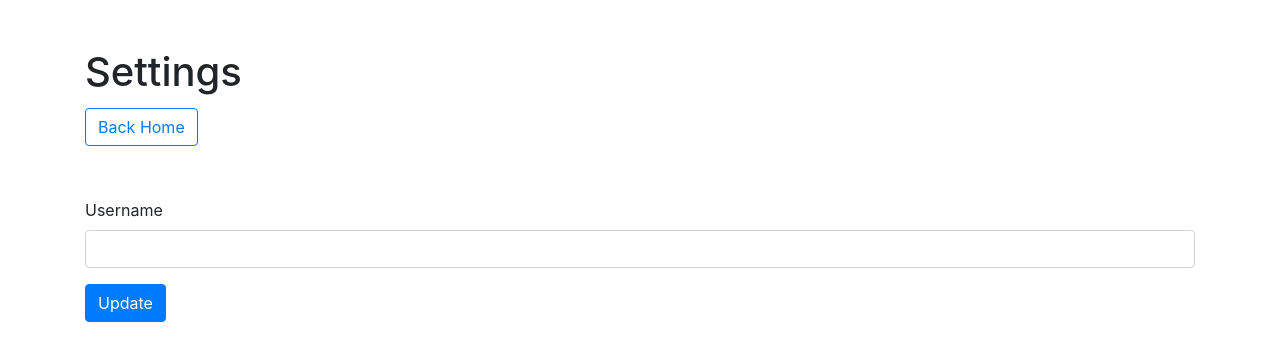
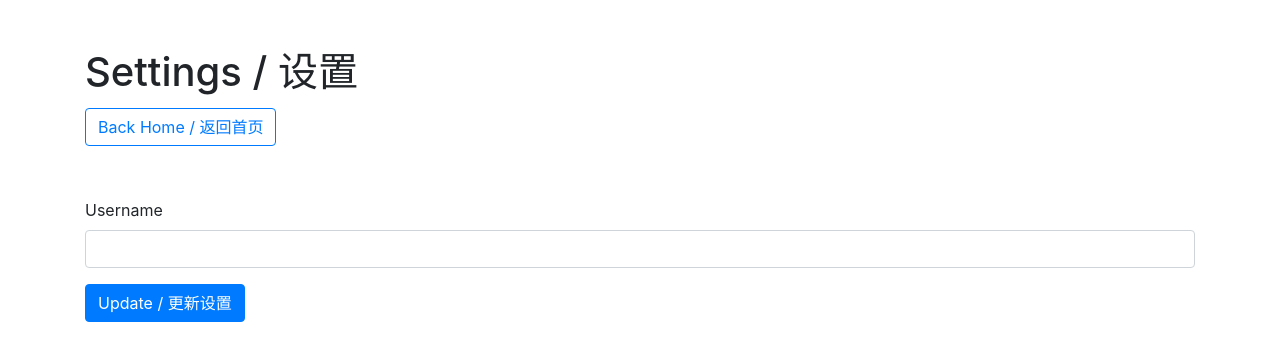
Before and after one commit to XieGuochao/polarishub_flask, a Flask app: page /settings in a window 1280 px wide. Shown: the top 361 px of the page. Run offline with Flask 2, Linux system fonts and the light colour scheme; some libraries are stand-ins or nearby versions.

Commit message:
Update Chinese support

```diff
--- a/polarishub_flask/files/about.html
+++ b/polarishub_flask/files/about.html
@@ -9,7 +9,7 @@
     <h1>About PolarisHub (Flask v0.1) </h1>
     <a href="/">
         <button button type="button" class="btn btn-outline-primary my-1">
-            Back Home
+            Back Home / 返回首页
         </button>
     </a>
     <style>
--- a/polarishub_flask/files/hello_world.txt
+++ /dev/null
@@ -1 +0,0 @@
-hello world
--- a/polarishub_flask/files/level1/hello_world2.txt
+++ /dev/null
@@ -1 +0,0 @@
-hello world
--- a/polarishub_flask/server/templates/about.html
+++ b/polarishub_flask/server/templates/about.html
@@ -11,7 +11,7 @@
   <h1>About PolarisHub (Flask v0.1)</h1>
   <a href="/">
     <button button type="button" class="btn btn-outline-primary my-1">
-      Back Home
+      Back Home / 返回首页
     </button>
   </a>
   <link
--- a/polarishub_flask/server/templates/help.html
+++ b/polarishub_flask/server/templates/help.html
@@ -11,7 +11,7 @@
   <h1>Help | PolarisHub (Flask v0.1)</h1>
   <a href="/">
     <button button type="button" class="btn btn-outline-primary my-1">
-      Back Home
+      Back Home / 返回首页
     </button>
   </a>
   <style>
--- a/polarishub_flask/server/templates/qrcode.html
+++ b/polarishub_flask/server/templates/qrcode.html
@@ -9,7 +9,7 @@
         <h1>Scan to get <i>{{filename}}</i></h1>
         <a href="/">
             <button button type="button" class="btn btn-outline-primary my-1">
-                Back Home
+                Back Home / 返回首页
             </button>
         </a>
         <div class="shadow-lg p-3 mb-5 bg-white rounded d-flex justify-content-center">
--- a/polarishub_flask/server/templates/settings.html
+++ b/polarishub_flask/server/templates/settings.html
@@ -6,10 +6,10 @@
 
 <div class="container-fluid">
     <div class="my-5 container">
-        <h1>Settings</h1>
+        <h1>Settings / 设置</h1>
         <a href="/">
             <button button type="button" class="btn btn-outline-primary my-1">
-                Back Home
+                Back Home / 返回首页
             </button>
         </a>
 
@@ -21,7 +21,7 @@
                 <label for="username">Username</label>
                 <input type="text" class="form-control" id="username" name="username" placeholder="{{user_settings.username}}" minlength="1" required>
             </div>
-            <button type="submit" class="btn btn-primary mb-2">Update</button>
+            <button type="submit" class="btn btn-primary mb-2">Update / 更新设置</button>
         </form>
     </div>
 </div>
```
Also changed, not shown: HELP-CN.md (added, +2 -0 lines), HELP.md (+2 -0 lines), polarishub_flask/server/templates/index.html (+5 -5 lines), README-CN.md (added), README.md, polarishub_flask/README.md (deleted).
